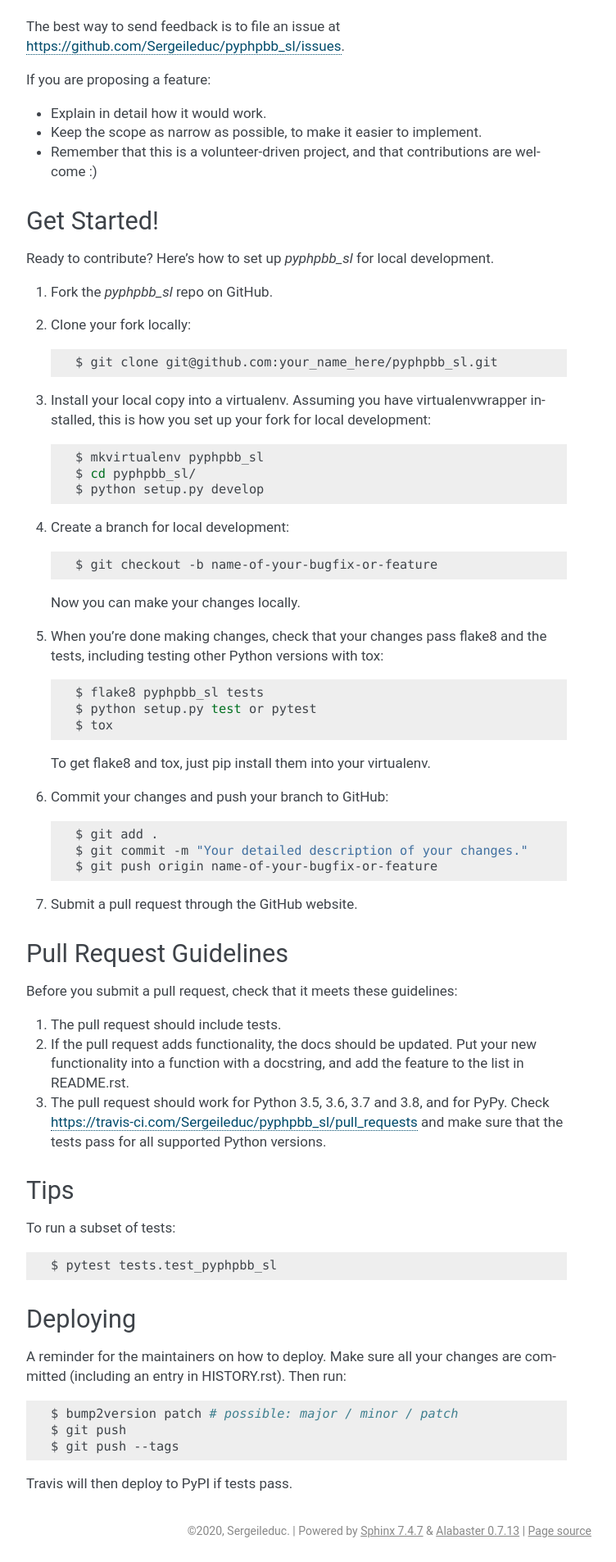
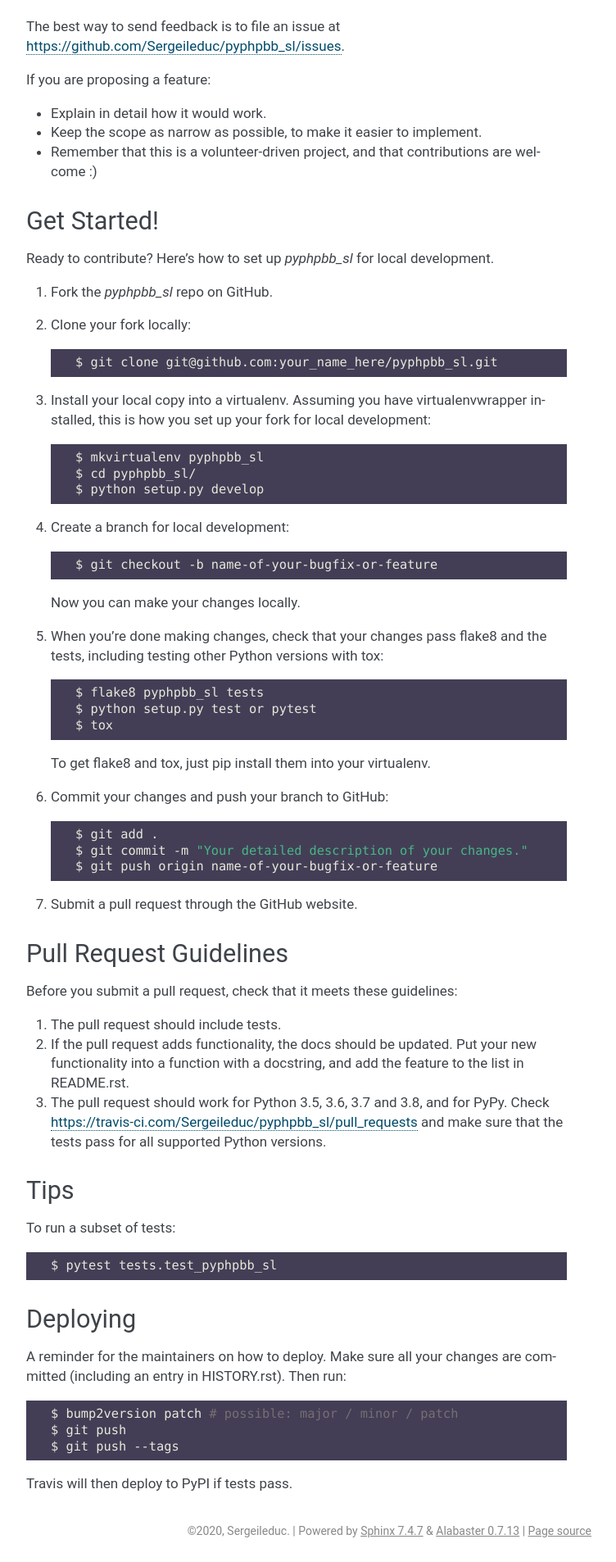
Before and after one commit to Sergeileduc/pyphpbb-sl, a Sphinx documentation site: the page built from docs/contributing.rst, in a window 1280 px wide. Shown: the part 908-2814 px from the top of the page at 82% size, without its empty margins (388-1140 px from the left). Built offline with Sphinx 7.4.7, drawn with Linux system fonts in a browser that asks for light colours.

Commit message:
Change doc style

```diff
--- a/docs/conf.py
+++ b/docs/conf.py
@@ -80,7 +80,8 @@ language = None
 exclude_patterns = ['_build', 'Thumbs.db', '.DS_Store']
 
 # The name of the Pygments (syntax highlighting) style to use.
-pygments_style = 'sphinx'
+# pygments_style = 'sphinx'
+pygments_style = 'paraiso-dark'
 
 # If true, `todo` and `todoList` produce output, else they produce nothing.
 todo_include_todos = False
@@ -110,7 +111,7 @@ html_theme_options = {
     'font_family': "'Roboto', Georgia, sans",
     'head_font_family': "'Roboto', Georgia, serif",
     'code_font_family': "'Roboto Mono', 'Consolas', monospace",
-    # 'pre_bg': '#433e56'
+    'pre_bg': '#433e56'
 }
 
 # Add any paths that contain custom static files (such as style sheets) here,
```
